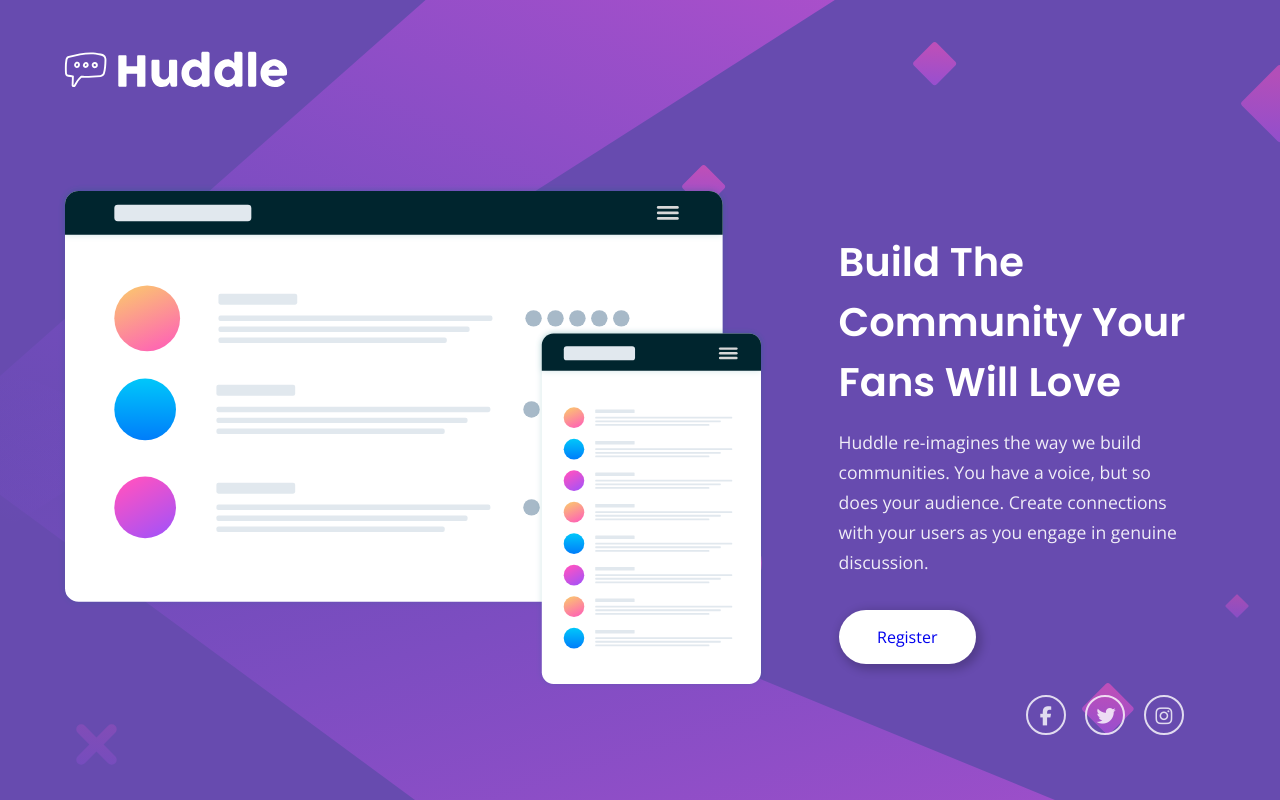
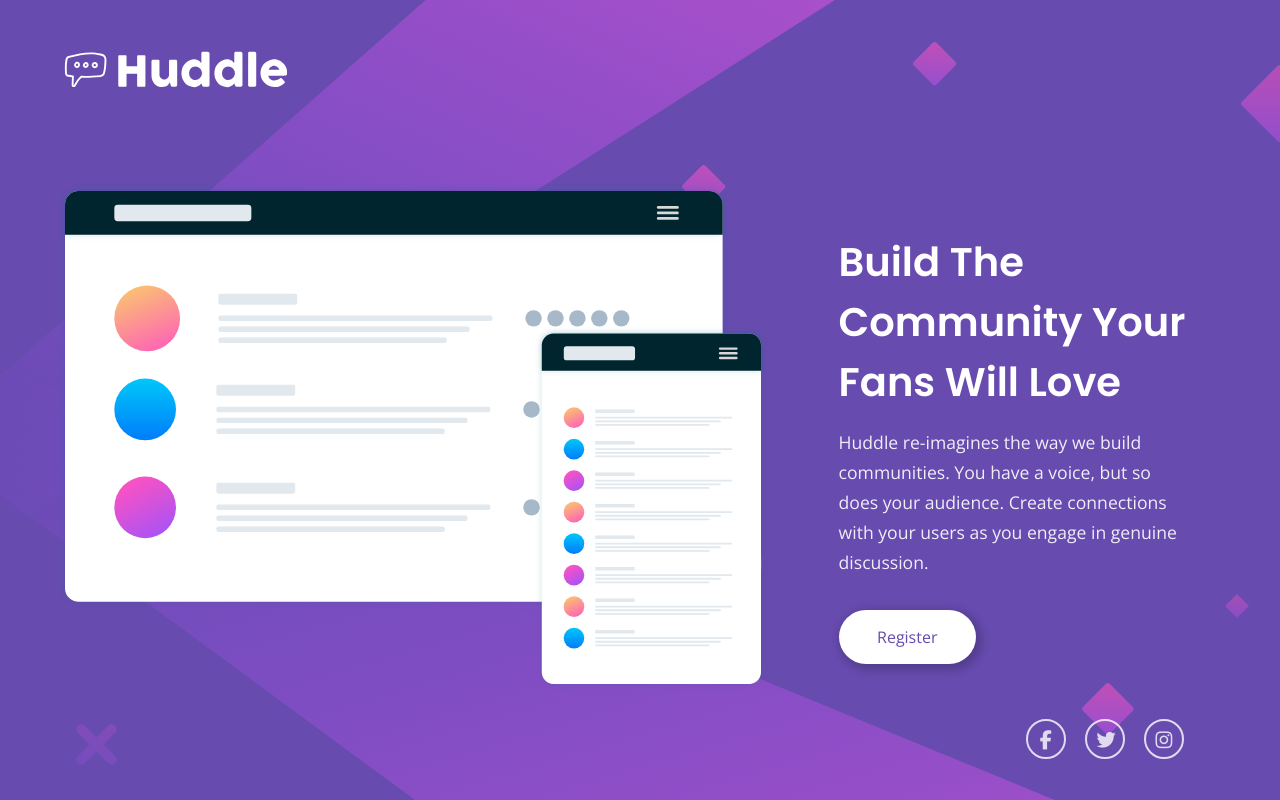
Before and after one commit to nico-leon-git/Huddle-landing-page-with-single-introductory-section, a plain HTML site: page index.html in a window 1280 px wide. Drawn offline with nearby package versions, Linux system fonts and the light colour scheme.

Commit message:
Update styles.css

```diff
--- a/styles.css
+++ b/styles.css
@@ -59,6 +59,7 @@ body {
     text-decoration: none;
     display: inline-block;
     background-color: white;
+    color: var(--violet);
     width: 38%;
     border-radius: 3rem;
     padding: 1em 2em;
@@ -84,6 +85,7 @@ body {
     justify-content: flex-end;
     padding-right: 6rem;
     list-style: none;
+    padding-top: 1.5rem;
 }
 
 
```
